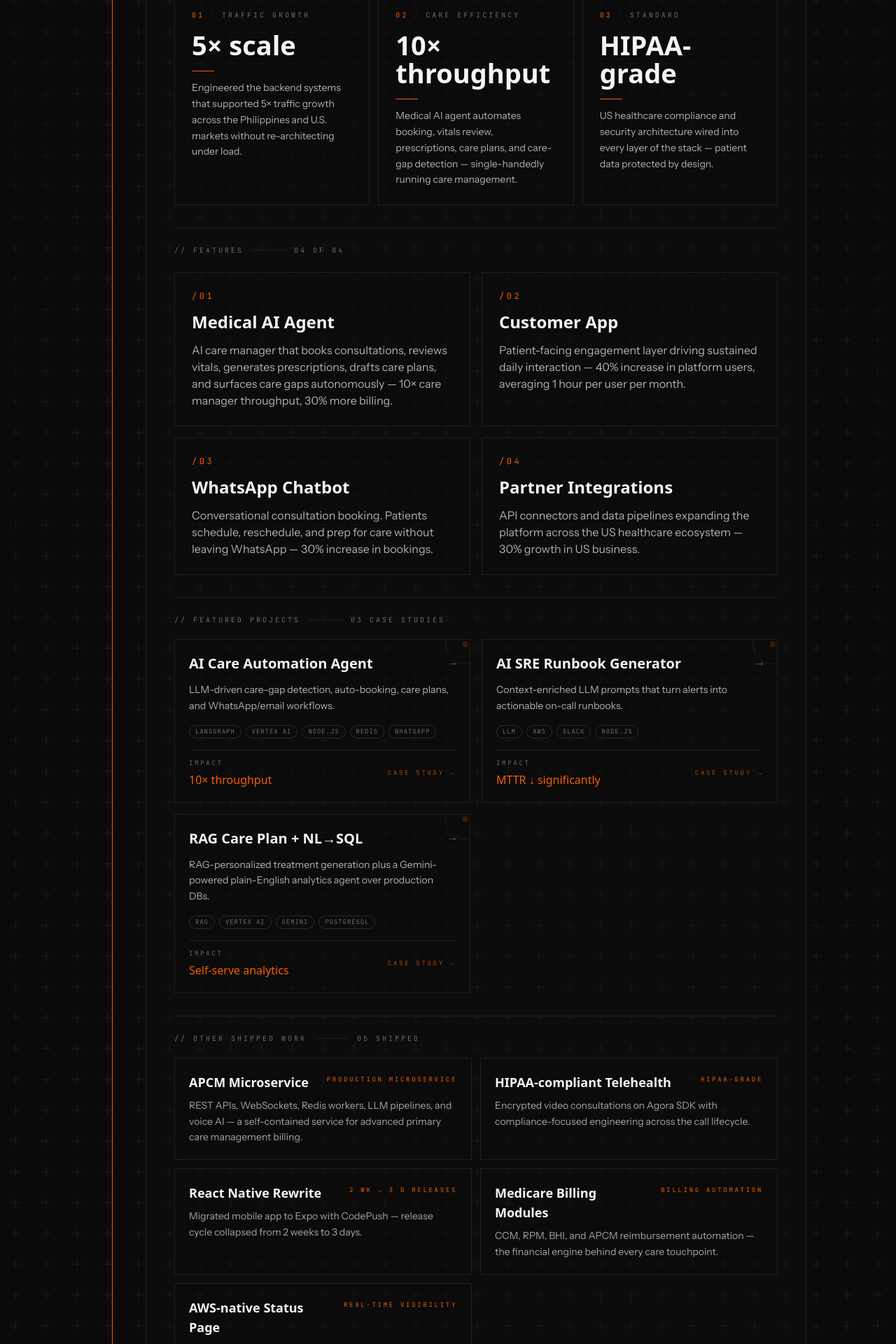
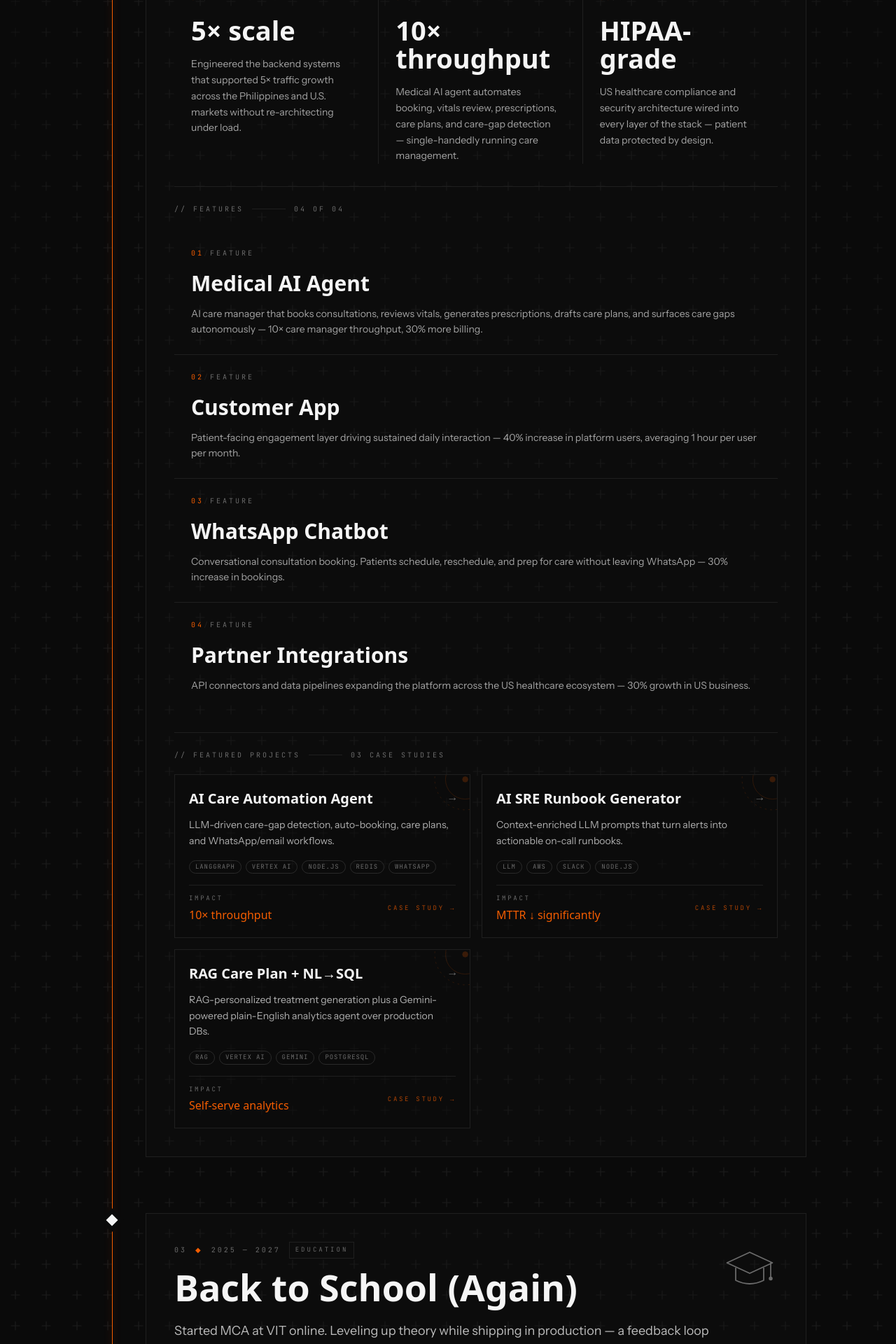
Before and after one commit to priyankaj04/portfolio-v3, a React (Vite) app: page / in a window 1280 px wide. Shown: the part 2100-4020 px from the top of the page at 70% size. Built offline with nearby package versions, Linux system fonts and the light colour scheme; a web font is replaced by a local one.

Commit message:
ui fixes

```diff
--- a/src/components/Timeline.jsx
+++ b/src/components/Timeline.jsx
@@ -280,7 +280,7 @@ function ChapterDetails({ type, details }) {
 
       {/* Stats trio (case-study) */}
       {details.stats && details.stats.length > 0 && (
-        <div className="pt-6 border-t border-border-soft">
+        <div className="pt-6 border-t border-border-soft py-0 my-0">
           <StatsTrio stats={details.stats} />
         </div>
       )}
@@ -293,7 +293,7 @@ function ChapterDetails({ type, details }) {
             <span className="block h-px flex-1 max-w-12 bg-border-soft" />
             <span>{String(details.features.length).padStart(2, '0')} of {String(details.features.length).padStart(2, '0')}</span>
           </div>
-          <div className="grid gap-4 md:grid-cols-2">
+          <div className="gap-3">
             {details.features.map((f, fi) => (
               <motion.div
                 key={f.name}
@@ -301,15 +301,20 @@ function ChapterDetails({ type, details }) {
                 whileInView={{ opacity: 1, y: 0 }}
                 viewport={{ once: true }}
                 transition={{ duration: 0.6, ease, delay: 0.05 + fi * 0.06 }}
-                className="group/f relative border border-border-soft bg-bg/40 hover:border-orange/40 hover:bg-bg/70 transition-all duration-500 p-6"
+                className={`group/f relative  border-border-soft p-6 hover:border-orange/40 transition-colors duration-500 ${fi === 0 ? 'border-none' : 'border-t'}`}
               >
-                <div className="font-mono text-[12px] tracking-[0.3em] text-orange mb-3">
-                  /{String(fi + 1).padStart(2, '0')}
+                <div className="font-mono text-[10px] tracking-[0.3em] uppercase text-muted mb-5">
+                  <span className="text-orange">{String(fi + 1).padStart(2, '0')}</span>
+                  <span className="text-border-soft">/</span>
+                  <span>Feature</span>
                 </div>
-                <h4 className="font-syne text-xl md:text-2xl font-semibold text-ink group-hover/f:text-orange transition-colors leading-tight mb-3">
+                <h4
+                  className="font-display font-semibold text-ink leading-[1.05] mb-4"
+                  style={{ fontSize: 'clamp(22px, 2.6vw, 30px)' }}
+                >
                   {f.name}
                 </h4>
-                <p className="font-sans text-sm md:text-base text-ink/70 leading-relaxed">
+                <p className="font-sans text-sm text-ink/65 leading-relaxed">
                   {f.description}
                 </p>
               </motion.div>
@@ -393,7 +398,7 @@ function ChapterDetails({ type, details }) {
             <span className="block h-px flex-1 max-w-12 bg-border-soft" />
             <span>{String(details.otherShippedWork.length).padStart(2, '0')} shipped</span>
           </div>
-          <div className="grid gap-3 md:grid-cols-2">
+          <div className="grid gap-3 md:grid-cols-2 lg:grid-cols-3">
             {details.otherShippedWork.map((w, wi) => (
               <motion.div
                 key={w.name}
@@ -401,15 +406,15 @@ function ChapterDetails({ type, details }) {
                 whileInView={{ opacity: 1, y: 0 }}
                 viewport={{ once: true }}
                 transition={{ duration: 0.5, ease, delay: 0.04 + wi * 0.04 }}
-                className="border border-border-soft bg-bg/30 p-5 hover:border-orange/30 hover:bg-bg/50 transition-all duration-500"
+                className="border border-border-soft p-5 hover:border-orange/40 transition-colors duration-500"
               >
-                <div className="flex items-start justify-between gap-3 mb-2">
-                  <h5 className="font-syne text-base md:text-lg font-semibold text-ink leading-tight">
-                    {w.name}
-                  </h5>
-                  <span className="font-mono text-[9px] tracking-[0.3em] uppercase text-orange whitespace-nowrap pt-1">
-                    {w.metric}
-                  </span>
+                <div className="font-mono text-[10px] tracking-[0.3em] uppercase text-muted mb-4">
+                  <span className="text-orange">{String(wi + 1).padStart(2, '0')}</span>
+                  <span className="text-border-soft">/</span>
+                  <span>{w.name}</span>
+                </div>
+                <div className="font-syne text-base md:text-lg text-orange leading-tight mb-3">
+                  {w.metric}
                 </div>
                 <p className="font-sans text-sm text-ink/65 leading-relaxed">
                   {w.summary}
@@ -457,7 +462,7 @@ function displayUrl(url) {
 
 function StatsTrio({ stats }) {
   return (
-    <div className="grid gap-3 md:grid-cols-3">
+    <div className="grid gap-x-3 md:grid-cols-3 my-0 py-0">
       {stats.map((s, i) => (
         <motion.div
           key={s.label}
@@ -465,21 +470,20 @@ function StatsTrio({ stats }) {
           whileInView={{ opacity: 1, y: 0 }}
           viewport={{ once: true }}
           transition={{ duration: 0.6, ease, delay: 0.05 + i * 0.08 }}
-          className="group/s relative border border-border-soft bg-bg/40 hover:border-orange/40 hover:bg-bg/70 transition-all duration-500 p-6"
+          className={`group/s relative border-border-soft px-6 hover:border-orange/40 transition-colors duration-500 ${i === 0 ? 'border-none' : 'border-l'}`}
         >
-          <div className="font-mono text-[10px] tracking-[0.3em] uppercase text-muted mb-4">
+          <div className="font-mono text-[10px] tracking-[0.3em] uppercase text-muted mb-5">
             <span className="text-orange">{String(i + 1).padStart(2, '0')}</span>
-            <span className="mx-2 text-border-soft">/</span>
+            <span className="text-border-soft">/</span>
             <span>{s.label}</span>
           </div>
           <div
-            className="font-display font-semibold text-ink group-hover/s:text-orange transition-colors leading-[1.05] mb-4"
+            className="font-display font-semibold text-ink leading-[1.05] mb-4"
             style={{ fontSize: 'clamp(24px, 3.2vw, 38px)' }}
           >
             {s.value}
           </div>
-          <div className="h-px w-8 bg-orange mb-3" />
-          <p className="font-sans text-sm text-ink/70 leading-relaxed">
+          <p className="font-sans text-sm text-ink/65 leading-relaxed">
             {s.detail}
           </p>
         </motion.div>
--- a/src/data/portfolio.json
+++ b/src/data/portfolio.json
@@ -103,33 +103,6 @@
             "oneLiner": "RAG-personalized treatment generation plus a Gemini-powered plain-English analytics agent over production DBs.",
             "impact": "Self-serve analytics",
             "stack": ["RAG", "Vertex AI", "Gemini", "PostgreSQL"]
-          }
-        ],
-        "otherShippedWork": [
-          {
-            "name": "APCM Microservice",
-            "summary": "REST APIs, WebSockets, Redis workers, LLM pipelines, and voice AI — a self-contained service for advanced primary care management billing.",
-            "metric": "Production microservice"
-          },
-          {
-            "name": "HIPAA-compliant Telehealth",
-            "summary": "Encrypted video consultations on Agora SDK with compliance-focused engineering across the call lifecycle.",
-            "metric": "HIPAA-grade"
-          },
-          {
-            "name": "React Native Rewrite",
-            "summary": "Migrated mobile app to Expo with CodePush — release cycle collapsed from 2 weeks to 3 days.",
-            "metric": "2 wk → 3 d releases"
-          },
-          {
-            "name": "Medicare Billing Modules",
-            "summary": "CCM, RPM, BHI, and APCM reimbursement automation — the financial engine behind every care touchpoint.",
-            "metric": "Billing automation"
-          },
-          {
-            "name": "AWS-native Status Page",
-            "summary": "Real-time health visibility built on CloudWatch, Route53, Lambda, and S3 — no third-party status service required.",
-            "metric": "Real-time visibility"
           }
         ]
       }
```
